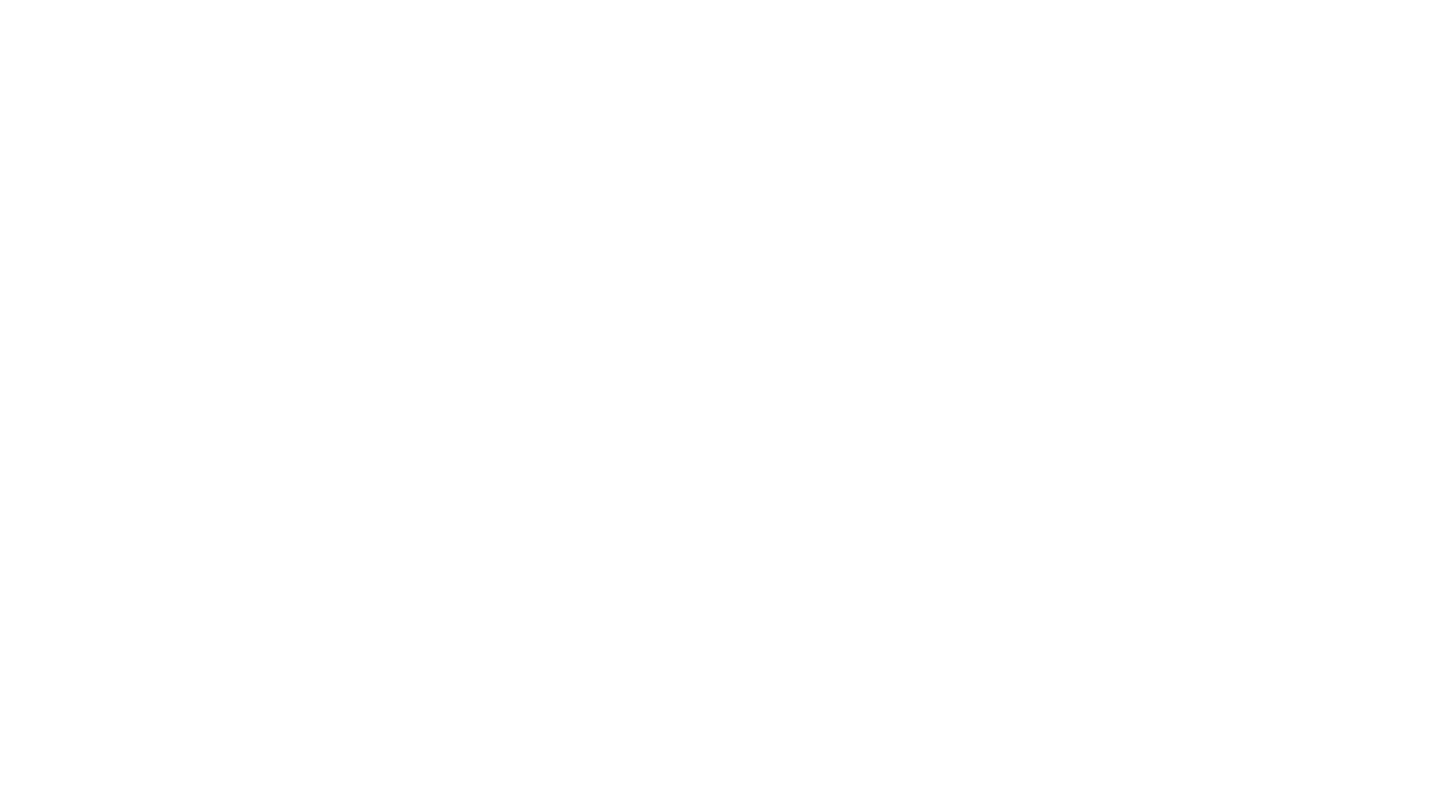
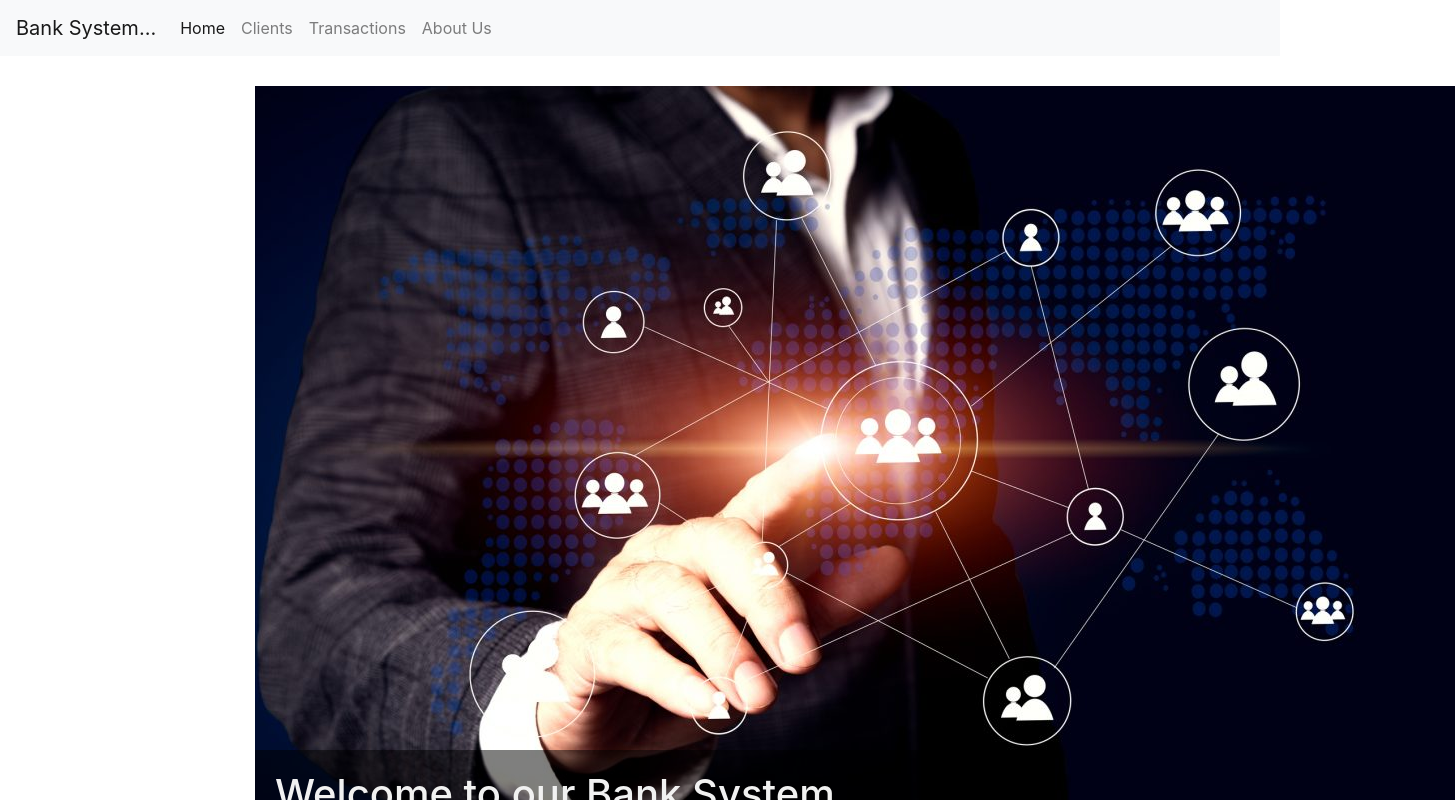
Before and after one commit to fadyelhalfawy/banking-system, a React (Create React App) app: page /home in a window 1280 px wide. Shown: the top 800 px of the page, 1455 px wide, since content can reach past the window. Built offline with nearby package versions, Linux system fonts and the light colour scheme.

Commit message:
Update App.js by adding the switch component and route component.

```diff
--- a/src/App.js
+++ b/src/App.js
@@ -1,5 +1,34 @@
+import React from "react";
+import NavBar from "./components/NavBar";
+import {Redirect, Switch, Route} from "react-router-dom";
+import {Home} from "./routers/Home";
+import Clients from "./routers/Clients";
+import {Transactions} from "./routers/Transactions";
+import {AboutUs} from "./routers/AboutUs";
+import {NotFound} from "./routers/NotFound";
+
 const App = () => {
-    return null;
+    return (
+        <React.Fragment>
+
+            <NavBar />
+
+            <main className={"container"}>
+
+                <Switch>
+                    <Route path={"/home"} component={Home} />
+                    <Route path={"/clients"} component={Clients} />
+                    <Route path={"/transactions"} component={Transactions} />
+                    <Route path={"/about-us"} component={AboutUs} />
+                    <Route path={"/notfound"} to={NotFound} />
+                    <Redirect from={"/"} exact to={"/home"} />
+                    <Redirect to={"/notfound"} />
+                </Switch>
+
+            </main>
+
+        </React.Fragment>
+    );
 }
 
 export default App;
```
